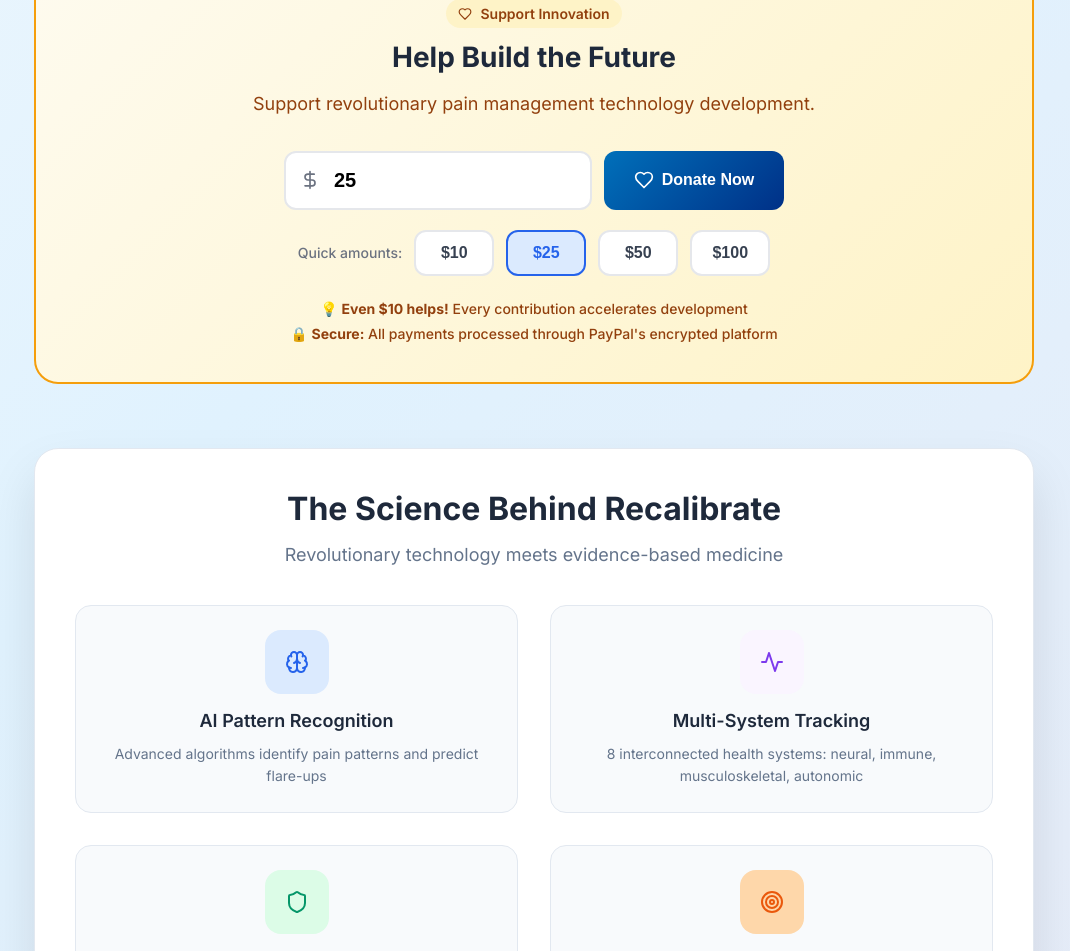
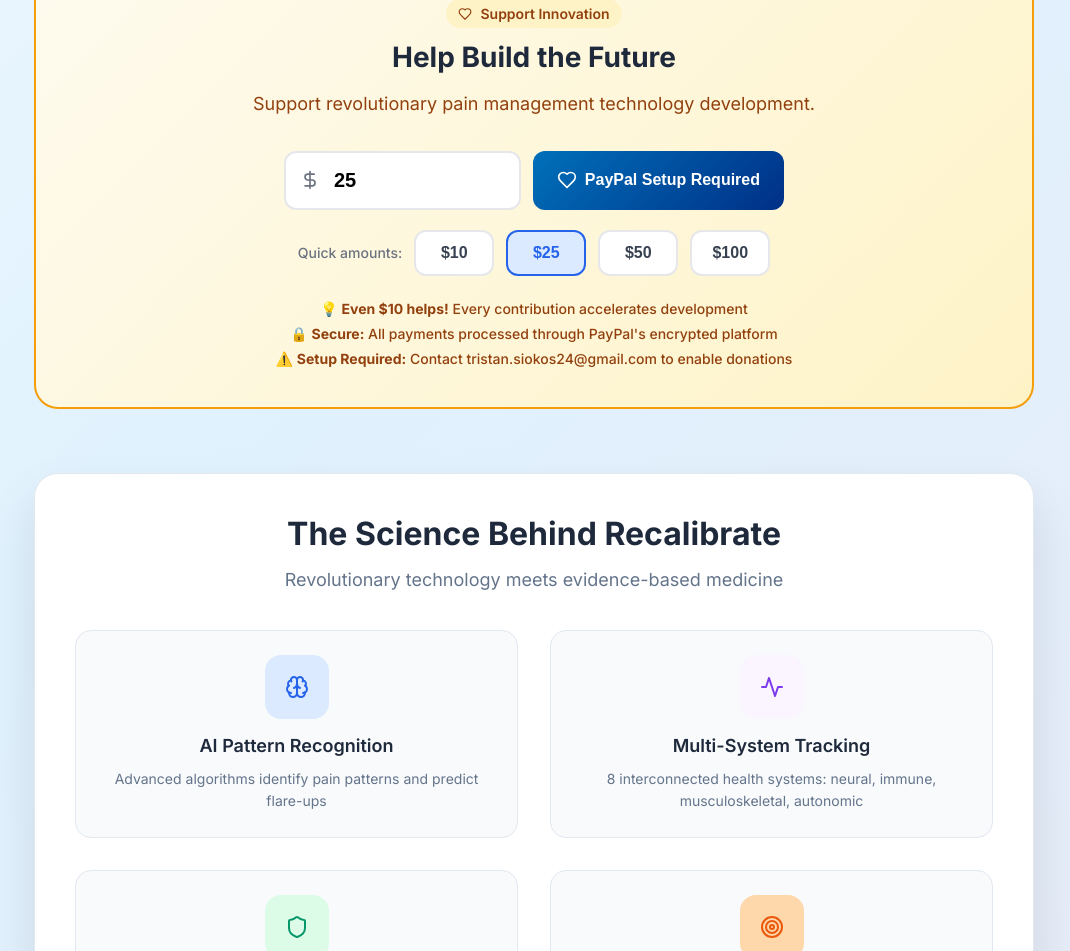
Before and after one commit to TS11-dev/recalibratepain-waitlist, a React (Create React App) app: page / in a window 1280 px wide. Shown: the part 1266-2217 px from the top of the page, without its empty margins (106-1176 px from the left). Built offline with nearby package versions, Linux system fonts and the light colour scheme; no server answers.

Commit message:
auto-commit for 3ebc3e9a-e2c7-46e2-8dba-cdb19d575090

```diff
--- a/src/App.js
+++ b/src/App.js
@@ -89,6 +89,11 @@
   };
 
   const handleShowPayPal = () => {
+    if (!isPayPalEnabled) {
+      toast.error('PayPal integration is not configured. Please contact support.');
+      return;
+    }
+
     const amount = parseFloat(donationAmount);
     if (!amount || amount < 1) {
       toast.error('Please enter a valid amount ($1 minimum)');
@@ -98,6 +103,11 @@
   };
 
   const handleQuickDonation = (amount) => {
+    if (!isPayPalEnabled) {
+      toast.error('PayPal integration is not configured. Please contact support.');
+      return;
+    }
+
     setDonationAmount(amount.toString());
     setShowPayPalButtons(true);
   };
@@ -134,12 +144,164 @@
     setShowPayPalButtons(false);
   };
 
+  const DonationSection = () => (
+    <div className="investment-content">
+      {!showPayPalButtons ? (
+        <>
+          <div className="donation-form">
+            <div className="amount-input-container">
+              <div className="amount-input-wrapper">
+                <DollarSign size={20} className="dollar-icon" />
+                <input
+                  type="number"
+                  id="donation-amount-input"
+                  name="donationAmount"
+                  className="amount-input"
+                  placeholder="25"
+                  value={donationAmount}
+                  onChange={(e) => setDonationAmount(e.target.value)}
+                  min="1"
+                  max="10000"
+                  autoComplete="off"
+                />
+              </div>
+              <button
+                type="button"
+                onClick={handleShowPayPal}
+                className="donate-btn-custom"
+                disabled={!donationAmount || parseFloat(donationAmount) < 1}
+              >
+                <Heart size={20} />
+                {isPayPalEnabled ? 'Donate Now' : 'PayPal Setup Required'}
+              </button>
+            </div>
+
+            <div className="quick-amounts">
+              <span className="quick-amounts-label">Quick amounts:</span>
+              <button
+                type="button"
+                onClick={() => handleQuickDonation(10)}
+                className="quick-amount-btn"
+                disabled={!isPayPalEnabled}
+              >
+                $10
+              </button>
+              <button
+                type="button"
+                onClick={() => handleQuickDonation(25)}
+                className="quick-amount-btn featured"
+                disabled={!isPayPalEnabled}
+              >
+                $25
+              </button>
+              <button
+                type="button"
+                onClick={() => handleQuickDonation(50)}
+                className="quick-amount-btn"
+                disabled={!isPayPalEnabled}
+              >
+                $50
+              </button>
+              <button
+                type="button"
+                onClick={() => handleQuickDonation(100)}
+                className="quick-amount-btn"
+                disabled={!isPayPalEnabled}
+              >
+                $100
+              </button>
+            </div>
+          </div>
+        </>
+      ) : (
+        <div className="paypal-checkout-section">
+          <h4 className="payment-title">Complete Your ${donationAmount} Donation</h4>
+          <div className="paypal-buttons-container">
+            {isPayPalEnabled ? (
+              <PayPalButtons
+                createOrder={createOrder}
+                onApprove={onApprove}
+                onError={onError}
+                onCancel={onCancel}
+                style={{
+                  layout: 'vertical',
+                  color: 'blue',
+                  shape: 'rect',
+                  label: 'donate'
+                }}
+              />
+            ) : (
+              <div className="paypal-error">
+                <p>PayPal integration requires valid credentials.</p>
+                <p>Please contact support to complete your donation.</p>
+              </div>
+            )}
+          </div>
+          <button
+            type="button"
+            onClick={() => setShowPayPalButtons(false)}
+            className="back-btn"
+          >
+            ← Back to Donation Options
+          </button>
+        </div>
+      )}
+
+      <div className="investment-notes">
+        <p className="investment-note">
+          💡 <strong>Even $10 helps!</strong> Every contribution accelerates development
+        </p>
+        <p className="investment-note">
+          🔒 <strong>Secure:</strong> All payments processed through PayPal's encrypted platform
+        </p>
+        {!isPayPalEnabled && (
+          <p className="investment-note">
+            ⚠️ <strong>Setup Required:</strong> Contact tristan.siokos24@gmail.com to enable donations
+          </p>
+        )}
+      </div>
+    </div>
+  );
+
   return (
+    <div className="app-wrapper">
+      {isPayPalEnabled ? (
         <PayPalScriptProvider options={{
           "client-id": PAYPAL_CLIENT_ID,
           currency: "USD",
           intent: "capture"
         }}>
+          <AppContent
+            DonationSection={DonationSection}
+            name={name}
+            setName={setName}
+            email={email}
+            setEmail={setEmail}
+            loading={loading}
+            handleEmailSubmit={handleEmailSubmit}
+            subscribers={subscribers}
+            progressAnimated={progressAnimated}
+          />
+        </PayPalScriptProvider>
+      ) : (
+        <AppContent
+          DonationSection={DonationSection}
+          name={name}
+          setName={setName}
+          email={email}
+          setEmail={setEmail}
+          loading={loading}
+          handleEmailSubmit={handleEmailSubmit}
+          subscribers={subscribers}
+          progressAnimated={progressAnimated}
+        />
+      )}
+    </div>
+  );
+}
+
+function AppContent({ DonationSection, name, setName, email, setEmail, loading, handleEmailSubmit, subscribers, progressAnimated }) {
+  return (
     <div className="container">
 
       {/* Header */}
@@ -284,106 +446,7 @@
             </p>
           </div>
 
-            <div className="investment-content">
-              {!showPayPalButtons ? (
-                <>
-                  <div className="donation-form">
-                    <div className="amount-input-container">
-                      <div className="amount-input-wrapper">
-                        <DollarSign size={20} className="dollar-icon" />
-                        <input
-                          type="number"
-                          id="donation-amount-input"
-                          name="donationAmount"
-                          className="amount-input"
-                          placeholder="25"
-                          value={donationAmount}
-                          onChange={(e) => setDonationAmount(e.target.value)}
-                          min="1"
-                          max="10000"
-                          autoComplete="off"
-                        />
-                      </div>
-                      <button
-                        type="button"
-                        onClick={handleShowPayPal}
-                        className="donate-btn-custom"
-                        disabled={!donationAmount || parseFloat(donationAmount) < 1}
-                      >
-                        <Heart size={20} />
-                        Donate Now
-                      </button>
-                    </div>
-
-                    <div className="quick-amounts">
-                      <span className="quick-amounts-label">Quick amounts:</span>
-                      <button
-                        type="button"
-                        onClick={() => handleQuickDonation(10)}
-                        className="quick-amount-btn"
-                      >
-                        $10
-                      </button>
-                      <button
-                        type="button"
-                        onClick={() => handleQuickDonation(25)}
-                        className="quick-amount-btn featured"
-                      >
-                        $25
-                      </button>
-                      <button
-                        type="button"
-                        onClick={() => handleQuickDonation(50)}
-                        className="quick-amount-btn"
-                      >
-                        $50
-                      </button>
-                      <button
-                        type="button"
-                        onClick={() => handleQuickDonation(100)}
-                        className="quick-amount-btn"
-                      >
-                        $100
-                      </button>
-                    </div>
-                  </div>
-                </>
-              ) : (
-                <div className="paypal-checkout-section">
-                  <h4 className="payment-title">Complete Your ${donationAmount} Donation</h4>
-                  <div className="paypal-buttons-container">
-                    <PayPalButtons
-                      createOrder={createOrder}
-                      onApprove={onApprove}
-                      onError={onError}
-                      onCancel={onCancel}
-                      style={{
-                        layout: 'vertical',
-                        color: 'blue',
-                        shape: 'rect',
-                        label: 'donate'
-                      }}
-                    />
-                  </div>
-                  <button
-                    type="button"
-                    onClick={() => setShowPayPalButtons(false)}
-                    className="back-btn"
-                  >
-                    ← Back to Donation Options
-                  </button>
-                </div>
-              )}
-
-              <div className="investment-notes">
-                <p className="investment-note">
-                  💡 <strong>Even $10 helps!</strong> Every contribution accelerates development
-                </p>
-                <p className="investment-note">
-                  🔒 <strong>Secure:</strong> All payments processed through PayPal's encrypted platform
-                </p>
-              </div>
-            </div>
+          <DonationSection />
         </div>
       </div>
 
@@ -457,7 +520,6 @@
         </p>
       </footer>
     </div>
-    </PayPalScriptProvider>
   );
 }
 
```
Lines whose indentation alone changed are shown as unchanged.
